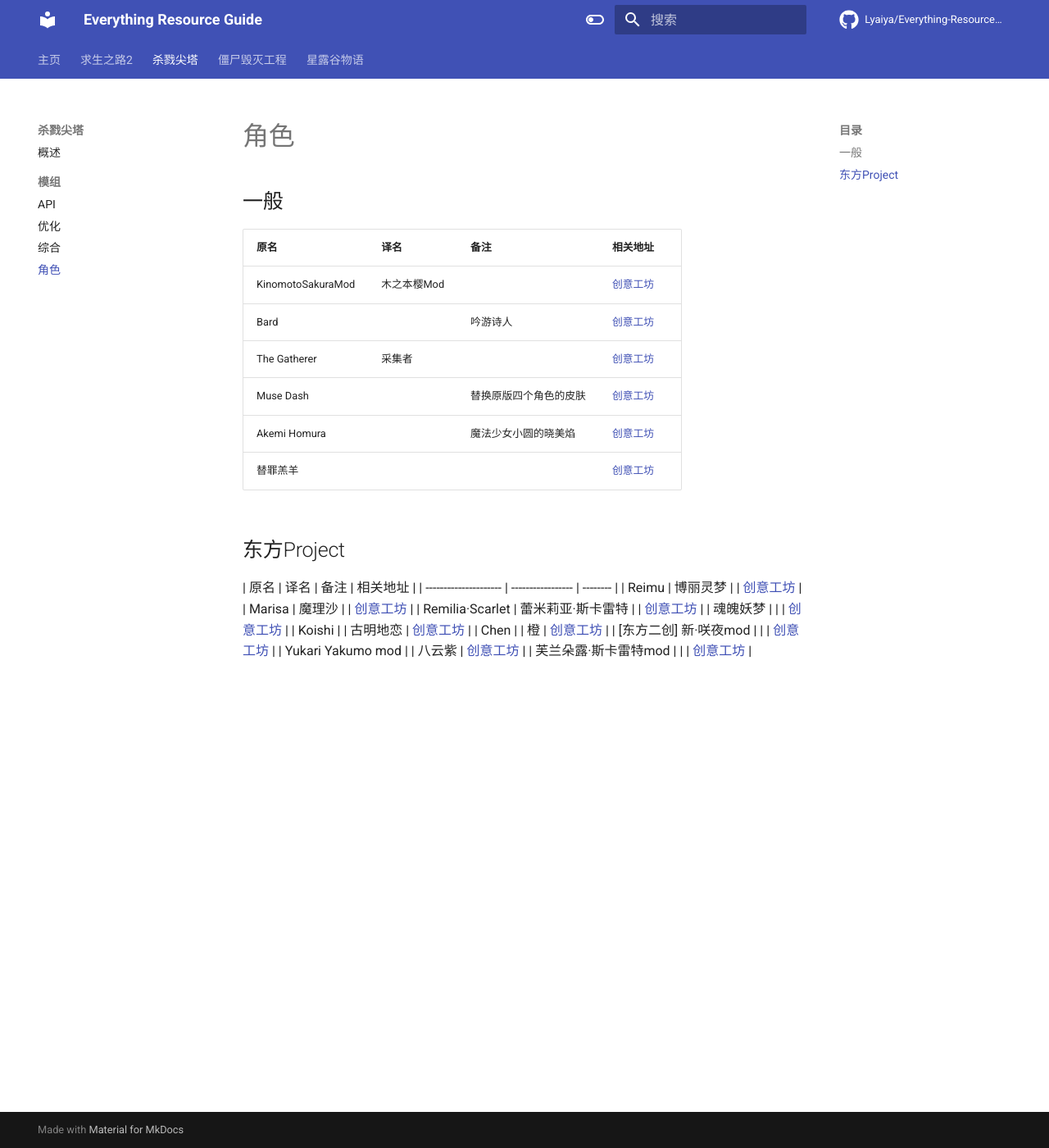
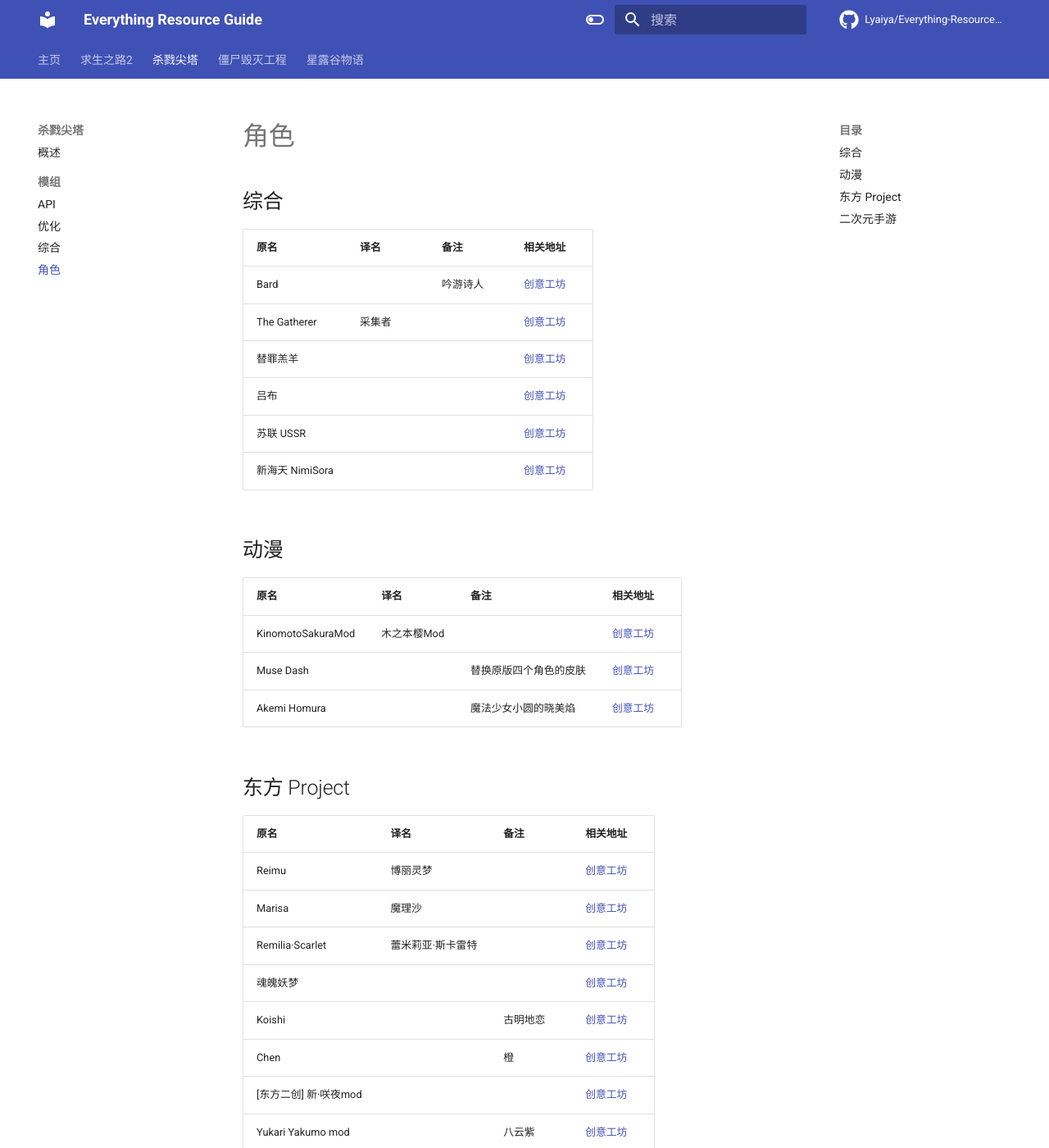
Before and after one commit to Lyaiya/Everything-Resource-Guide, an MkDocs documentation site: the page built from docs/杀戮尖塔/模组/角色.md, in a window 1280 px wide and 1400 px high. Shown: the whole window at 82% size. Built offline with MkDocs 1.6.1 and Material for MkDocs 9.7.7, drawn with Linux system fonts in a browser that asks for light colours; comment, search, counter and statistics services are not loaded; some of the changed text lies outside the part shown.

Commit message:
feat: 吕布？

```diff
--- a/docs/杀戮尖塔/模组/角色.md
+++ b/docs/杀戮尖塔/模组/角色.md
@@ -1,20 +1,28 @@
 # 角色
 
-## 一般
+## 综合
+
+| 原名            | 译名   | 备注     | 相关地址                                                                      |
+| --------------- | ------ | -------- | ----------------------------------------------------------------------------- |
+| Bard            |        | 吟游诗人 | [创意工坊](https://steamcommunity.com/sharedfiles/filedetails/?id=1744254855) |
+| The Gatherer    | 采集者 |          | [创意工坊](https://steamcommunity.com/sharedfiles/filedetails/?id=1611788501) |
+| 替罪羔羊        |        |          | [创意工坊](https://steamcommunity.com/sharedfiles/filedetails/?id=2683107596) |
+| 吕布            |        |          | [创意工坊](https://steamcommunity.com/sharedfiles/filedetails/?id=3068023366) |
+| 苏联 USSR       |        |          | [创意工坊](https://steamcommunity.com/sharedfiles/filedetails/?id=2938463316) |
+| 新海天 NimiSora |        |          | [创意工坊](https://steamcommunity.com/sharedfiles/filedetails/?id=3088582439) |
+
+## 动漫
 
 | 原名              | 译名        | 备注                   | 相关地址                                                                      |
 | ----------------- | ----------- | ---------------------- | ----------------------------------------------------------------------------- |
 | KinomotoSakuraMod | 木之本樱Mod |                        | [创意工坊](https://steamcommunity.com/sharedfiles/filedetails/?id=1886968841) |
-| Bard              |             | 吟游诗人               | [创意工坊](https://steamcommunity.com/sharedfiles/filedetails/?id=1744254855) |
-| The Gatherer      | 采集者      |                        | [创意工坊](https://steamcommunity.com/sharedfiles/filedetails/?id=1611788501) |
 | Muse Dash         |             | 替换原版四个角色的皮肤 | [创意工坊](https://steamcommunity.com/sharedfiles/filedetails/?id=2621198601) |
 | Akemi Homura      |             | 魔法少女小圆的晓美焰   | [创意工坊](https://steamcommunity.com/sharedfiles/filedetails/?id=2640024018) |
-| 替罪羔羊          |             |                        | [创意工坊](https://steamcommunity.com/sharedfiles/filedetails/?id=2683107596) |
 
-## 东方Project
+## 东方 Project
 
 | 原名                  | 译名              | 备注     | 相关地址                                                                      |
-| --------------------- | ----------------- | -------- |
+| --------------------- | ----------------- | -------- | ----------------------------------------------------------------------------- |
 | Reimu                 | 博丽灵梦          |          | [创意工坊](https://steamcommunity.com/sharedfiles/filedetails/?id=1968972819) |
 | Marisa                | 魔理沙            |          | [创意工坊](https://steamcommunity.com/sharedfiles/filedetails/?id=1614104912) |
 | Remilia·Scarlet       | 蕾米莉亚·斯卡雷特 |          | [创意工坊](https://steamcommunity.com/sharedfiles/filedetails/?id=1664225190) |
@@ -24,3 +32,11 @@
 | [东方二创] 新·咲夜mod |                   |          | [创意工坊](https://steamcommunity.com/sharedfiles/filedetails/?id=2608045805) |
 | Yukari Yakumo mod     |                   | 八云紫   | [创意工坊](https://steamcommunity.com/sharedfiles/filedetails/?id=2255339303) |
 | 芙兰朵露·斯卡雷特mod  |                   |          | [创意工坊](https://steamcommunity.com/sharedfiles/filedetails/?id=2443726543) |
+
+## 二次元手游
+
+| 原名                      | 译名 | 备注 | 相关地址                                                                      |
+| ------------------------- | ---- | ---- | ----------------------------------------------------------------------------- |
+| 蔚蓝档案 + 星野 Mod       |      |      | [创意工坊](https://steamcommunity.com/sharedfiles/filedetails/?id=2926419313) |
+| 蔚蓝档案 天童爱丽丝 Mod   |      |      | [创意工坊](https://steamcommunity.com/sharedfiles/filedetails/?id=2963132338) |
+| 蔚蓝档案 阿慈谷日富美 Mod |      |      | [创意工坊](https://steamcommunity.com/sharedfiles/filedetails/?id=3035486426) |
```
Also changed, not shown: docs/杀戮尖塔/模组/优化.md (+1 -0 lines).
